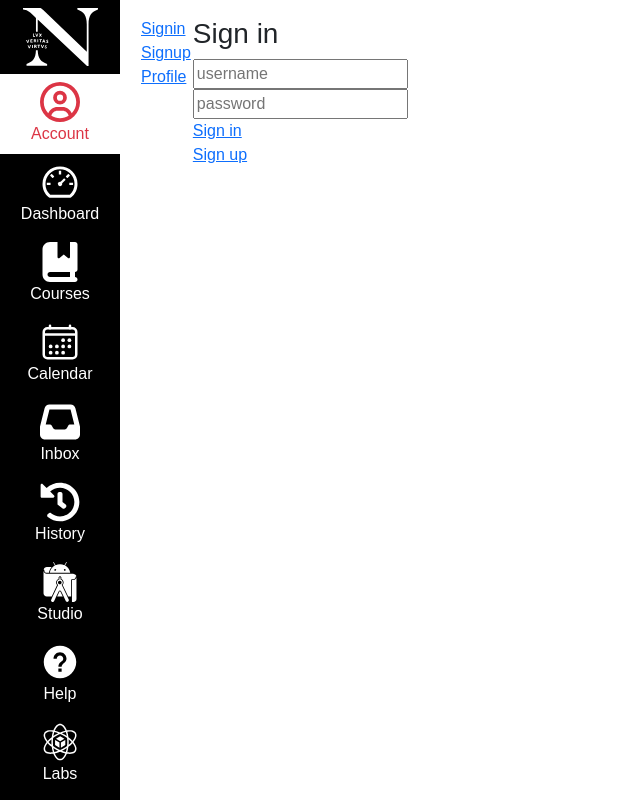
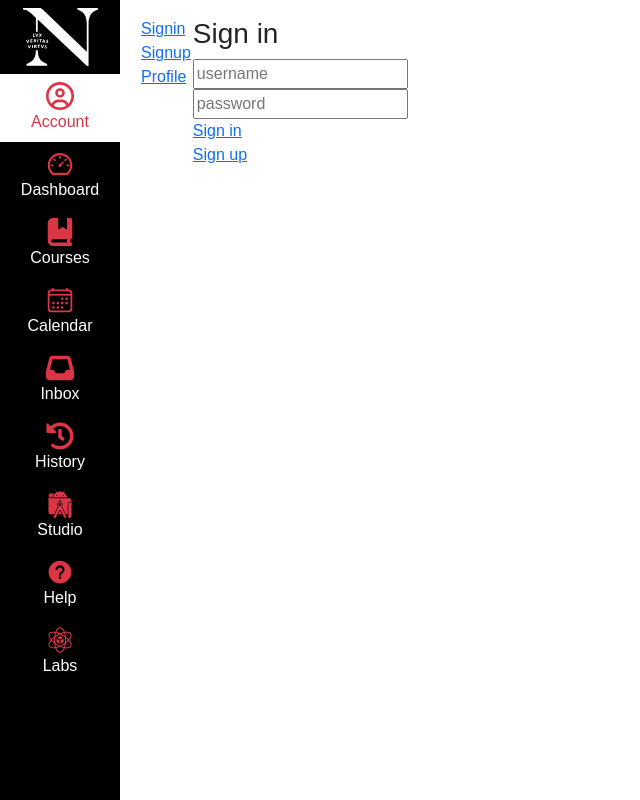
Before and after one commit to ShamyaHaria/kambaz-next-js, a Next.js app: page /Account/Signin in a window 1280 px wide. Shown: the whole page, without its empty margins (0-640 px from the left). Built offline with nearby package versions, Linux system fonts and the light colour scheme.

Commit message:
Update navigation.tsx

```diff
--- a/app/(Kambaz)/navigation.tsx
+++ b/app/(Kambaz)/navigation.tsx
@@ -19,63 +19,63 @@ export default function KambazNavigation() {
             </ListGroupItem>
             <ListGroupItem className="border-0 bg-white text-center">
                 <Link href="/Account" id="wd-account-link" className="text-danger text-decoration-none">
-                    <FaRegCircleUser className="fs-1 text-danger" />
+                    <FaRegCircleUser className="fs-3 text-danger" />
                     <br />
                     Account
                 </Link>
             </ListGroupItem>
             <ListGroupItem className="border-0 bg-black text-center">
                 <Link href="/Dashboard" id="wd-dashboard-link" className="text-white text-decoration-none">
-                    <AiOutlineDashboard className="fs-1 text-white" />
+                    <AiOutlineDashboard className="fs-3 text-danger" />
                     <br />
                     Dashboard
                 </Link>
             </ListGroupItem>
             <ListGroupItem className="border-0 bg-black text-center">
                 <Link href="/Courses" id="wd-courses-link" className="text-white text-decoration-none">
-                    <FaBookBookmark className="fs-1 text-white" />
+                    <FaBookBookmark className="fs-3 text-danger" />
                     <br />
                     Courses
                 </Link>
             </ListGroupItem>
             <ListGroupItem className="border-0 bg-black text-center">
                 <Link href="/Calendar" id="wd-calendar-link" className="text-white text-decoration-none">
-                    <IoCalendarOutline className="fs-1 text-white" />
+                    <IoCalendarOutline className="fs-3 text-danger" />
                     <br />
                     Calendar
                 </Link>
             </ListGroupItem>
             <ListGroupItem className="border-0 bg-black text-center">
                 <Link href="/Inbox" id="wd-inbox-link" className="text-white text-decoration-none">
-                    <FaInbox className="fs-1 text-white" />
+                    <FaInbox className="fs-3 text-danger" />
                     <br />
                     Inbox
                 </Link>
             </ListGroupItem>
             <ListGroupItem className="border-0 bg-black text-center">
                 <Link href="/History" id="wd-history-link" className="text-white text-decoration-none">
-                    <FaHistory className="fs-1 text-white" />
+                    <FaHistory className="fs-3 text-danger" />
                     <br />
                     History
                 </Link>
             </ListGroupItem>
             <ListGroupItem className="border-0 bg-black text-center">
                 <Link href="/Studio" id="wd-studio-link" className="text-white text-decoration-none">
-                    <SiAndroidstudio className="fs-1 text-white" />
+                    <SiAndroidstudio className="fs-3 text-danger" />
                     <br />
                     Studio
                 </Link>
             </ListGroupItem>
             <ListGroupItem className="border-0 bg-black text-center">
                 <Link href="/Help" id="wd-help-link" className="text-white text-decoration-none">
-                    <IoMdHelpCircle className="fs-1 text-white" />
+                    <IoMdHelpCircle className="fs-3 text-danger" />
                     <br />
                     Help
                 </Link>
             </ListGroupItem>
             <ListGroupItem className="border-0 bg-black text-center">
                 <Link href="/Labs" id="wd-labs-link" className="text-white text-decoration-none">
-                    <GiMaterialsScience className="fs-1 text-white" />
+                    <GiMaterialsScience className="fs-3 text-danger" />
                     <br />
                     Labs
                 </Link>
```
